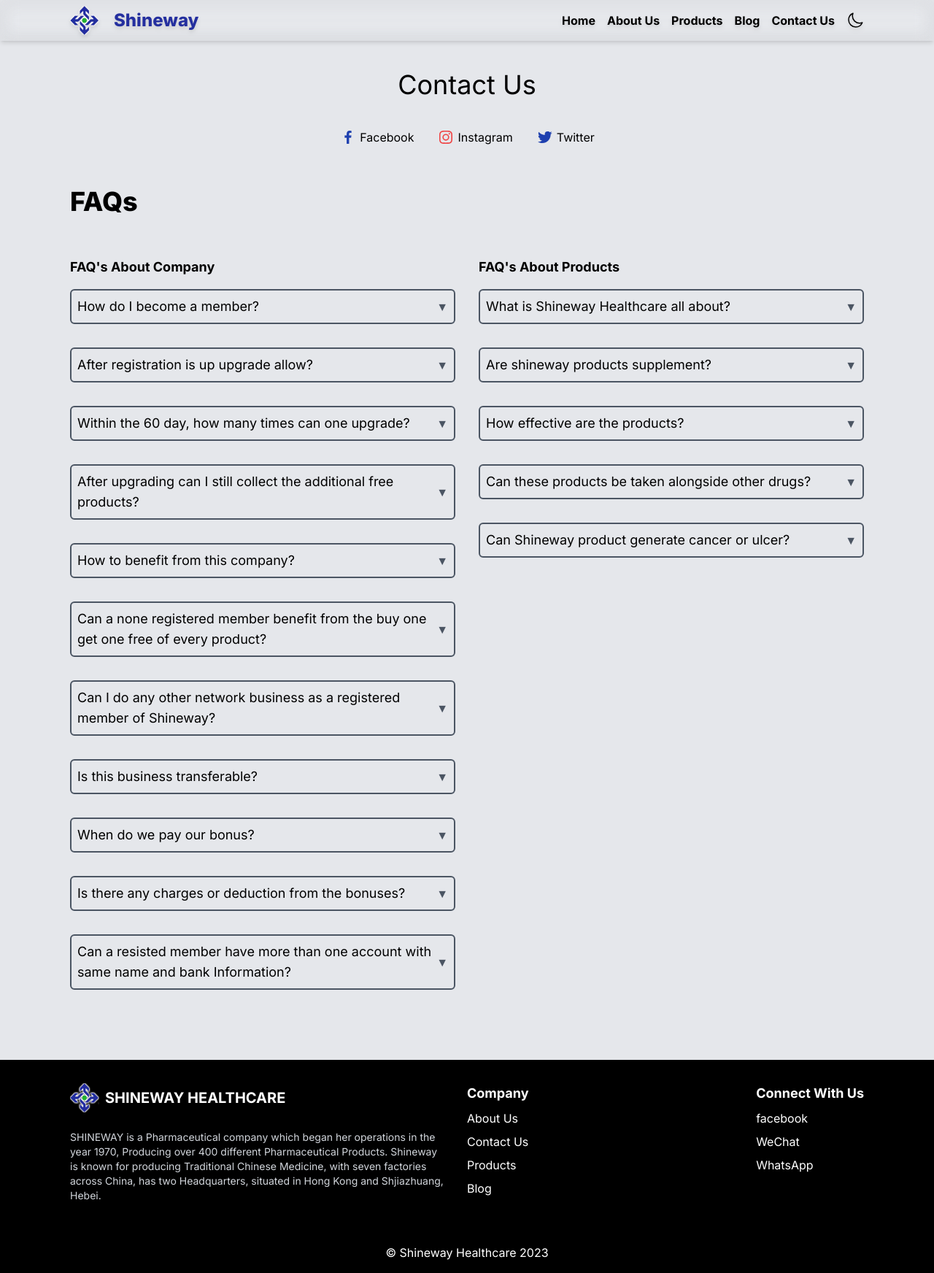
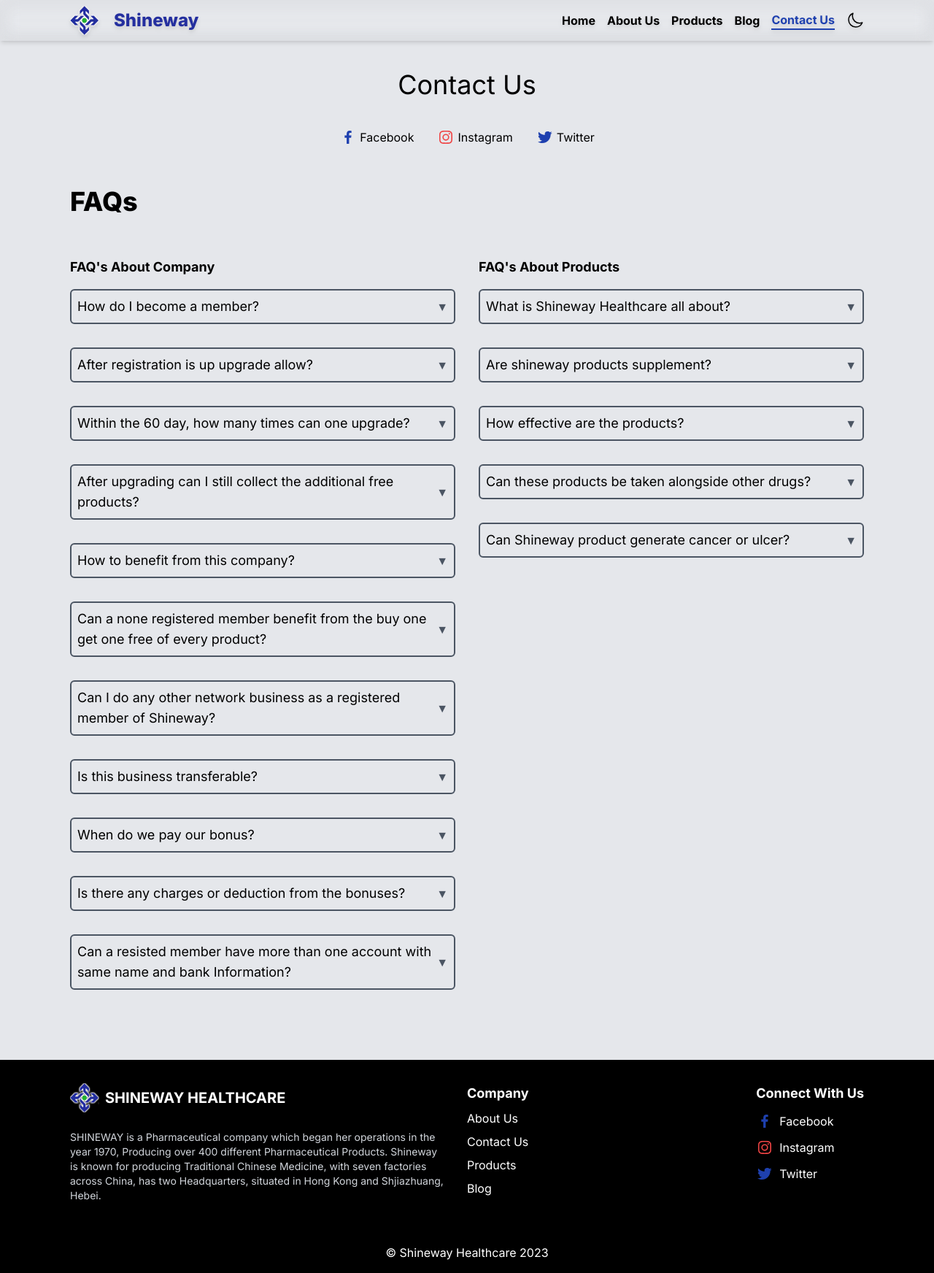
Before and after one commit to RIMESBEAT/shineway-pro, a Next.js app: page /contact in a window 1280 px wide. Shown: the whole page at 73% size. Built offline with nearby package versions, Linux system fonts and the light colour scheme.

Commit message:
footer link fixed

```diff
--- a/src/app/(users)/blog/[slug]/page.jsx
+++ b/src/app/(users)/blog/[slug]/page.jsx
@@ -27,9 +27,9 @@
   return (
     <div className='padding__x '>
     <div className="my-10">
-      <h1 className='font-bold text-4xl my-4 '>
+      {/* <h1 className='font-bold text-4xl my-4 '>
         {post.title}
-        </h1>
+        </h1> */}
     <PortableText value={post.body} components={RichTextComponent} />
       </div>
     </div>
--- a/src/components/footer/Footer.jsx
+++ b/src/components/footer/Footer.jsx
@@ -3,6 +3,7 @@
 import Logo from "../../../public/logo.jpg"
 import Image from 'next/image'
 import Link from 'next/link'
+import { socials } from '@/global/socials'
 
 
 let date = new Date().getFullYear()
@@ -42,9 +43,18 @@
           <h1 className='text-lg font-bold '>
             Connect With Us
           </h1>
-          <p className='my-2'><Link href=''> facebook</Link></p>
-          <p className='my-2'><Link href=''> WeChat</Link></p>
-          <p className='my-2'><Link href=''> WhatsApp</Link></p>
+          <div className="">
+
+                {
+            socials.map((item)=>(
+              <Link href={item.link} className=" flex items-center my-3 capitalize gap-2" key={item.id}>
+                <p className={`${item.name === "facebook"? "fill-blue-800" : "" }${item.name === "instagram"? "fill-red-500" : "" } ${item.name === "twitter"? "fill-blue-800" : "" }`}>{item.icon}</p>
+                <p>{item.name}</p>
+              </Link>
+            ))
+          }
+          </div>
+
         </div>
         </div>
       </div>
--- a/src/components/navbar/Navbar.jsx
+++ b/src/components/navbar/Navbar.jsx
@@ -37,12 +37,18 @@
 
 const Navbar = () => {
 
-const router = useRouter()
+const router = usePathname()
   const [isToggled, setIsToggled] = useState(false);
   const [activeLink, setActiveLink] = useState(null);
   const handleLinkClick = (id) => {
     setActiveLink(id);
   };
+
+  useEffect(() => {
+    // Set the active link based on the current route when the component mounts
+    const currentRouteId = menu.find((item) => item.url === router)?.id;
+    setActiveLink(currentRouteId);
+  }, [router.pathname]);
 
   return (
     <div className="  sticky  top-0 right-0 shadow-md drop-shadow-md  backdrop-blur-md py-2  z-20">
@@ -58,7 +64,7 @@
         <div className="  items-center hidden lg:flex text-brown-300   font-bold space-x-4 capitalize ">
           {menu?.map(({id, url, title}) => (
             <div
-            className={activeLink === id ? 'active border-b-2 border-blue-800 dark:border-white ' : ''}
+            className={activeLink === id ? 'active border-b-2 border-blue-800 text-blue-800 dark:text-gray-300 dark:border-white ' : 'text-black dark:text-gray-300'}
             onClick={() => handleLinkClick(id)}
               key={id}
 
--- a/src/components/teamCard/TeamCard.jsx
+++ b/src/components/teamCard/TeamCard.jsx
@@ -12,7 +12,13 @@
         </div>
         <div className=" px-4 py-2 ">
             <h1 className='font-bold py-1 text-[#242f9f] dark:text-white uppercase'>{name}</h1>
-            <p className='font-bold text-sm dark:text-gray-400'>{position}</p>
+
+            <div className="flex items-center justify-between">
+
+            <p className='font-bold text-sm dark:text-gray-400 line-clamp-1'>{position}</p>
+            <p className='text-right font-bold text-lg'>	&#43;</p>
+            </div>
+
         </div>
       </div>
     </div>
```
